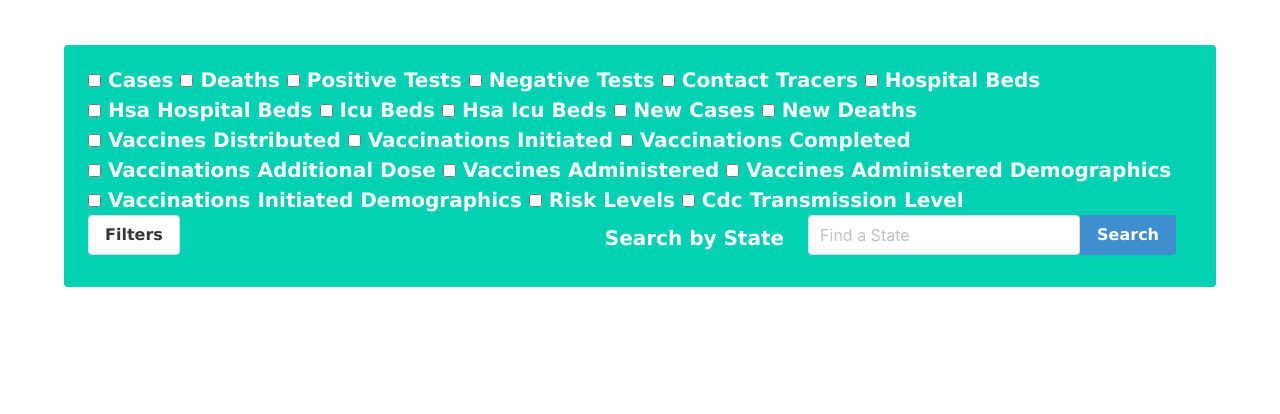
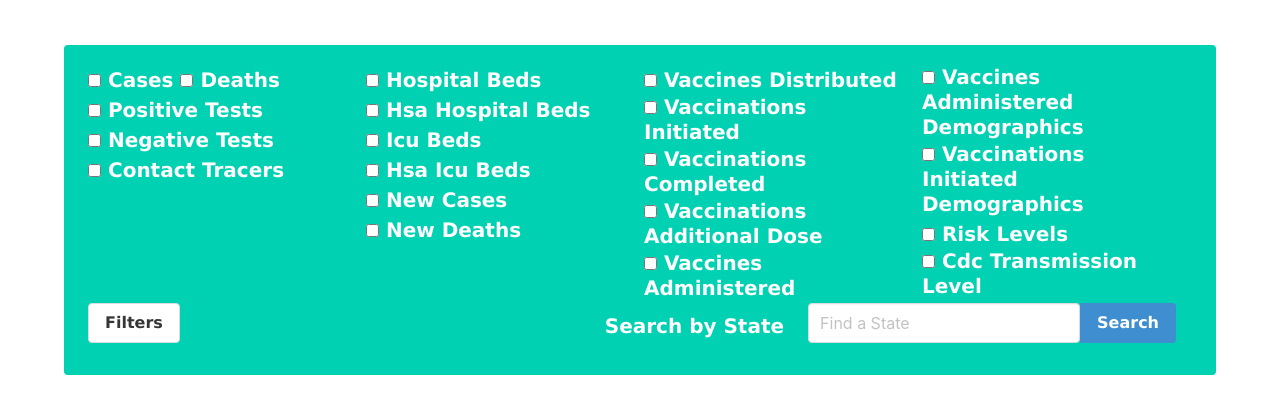
Before and after one commit to honeyai/Covid-Data, a plain HTML site: page index.html in a window 1280 px wide. Both pictures are taken after a click on the link "Filters". Shown: the part 420-834 px from the top of the page. Before the commit the page ends 800 px from the top, so only its background shows below. Drawn offline with nearby package versions, Linux system fonts and the light colour scheme; some packages are replaced by stand-ins of ours.

```diff
--- a/assets/js/index.js
+++ b/assets/js/index.js
@@ -76,6 +76,9 @@
 
 function toggleFilter(event) {
   let element = event.target;
+  console.log("clicked")
+  console.log(element.matches(".filterBtn"))
+  console.log(filterOptions.classList.contains("hidden"))
   if (element.matches(".filterBtn")) {
     if (filterOptions.classList.contains("hidden")) {
       filterOptions.classList.replace("hidden", "visible");
--- a/index.html
+++ b/index.html
@@ -29,8 +29,9 @@
           <div class="column">
             <!--Search box-->
             <div class="notification is-primary">
-
               <div class="filterOptions hidden">
+                <div class="columns">
+                  <div class="column is-align-content-flex-start">
                     <label class="checkbox">
                       <input type="checkbox" name="filter">
                       Cases
@@ -51,6 +52,8 @@
                       <input type="checkbox" name="filter">
                       Contact Tracers
                     </label>
+                  </div>
+                  <div class="column">
                     <label class="checkbox">
                       <input type="checkbox" name="filter">
                       Hospital Beds
@@ -74,6 +77,8 @@
                       <input type="checkbox" name="filter">
                       New Deaths
                     </label>
+                  </div>
+                  <div class="column">
                     <label class="checkbox">
                       <input type="checkbox" name="filter">
                       Vaccines Distributed
@@ -94,6 +99,8 @@
                       <input type="checkbox" name="filter">
                       Vaccines Administered
                     </label>
+                  </div>
+                  <div class="column">
                     <label class="checkbox">
                       <input type="checkbox" name="filter">
                       Vaccines Administered Demographics
@@ -110,6 +117,8 @@
                       <input type="checkbox" name="filter">
                       Cdc Transmission Level
                     </label>
+                  </div>
+                </div>
               </div>
               <form id="search-form">
                 <div class="field has-addons is-horizontal">
```
Lines whose indentation alone changed are shown as unchanged.
